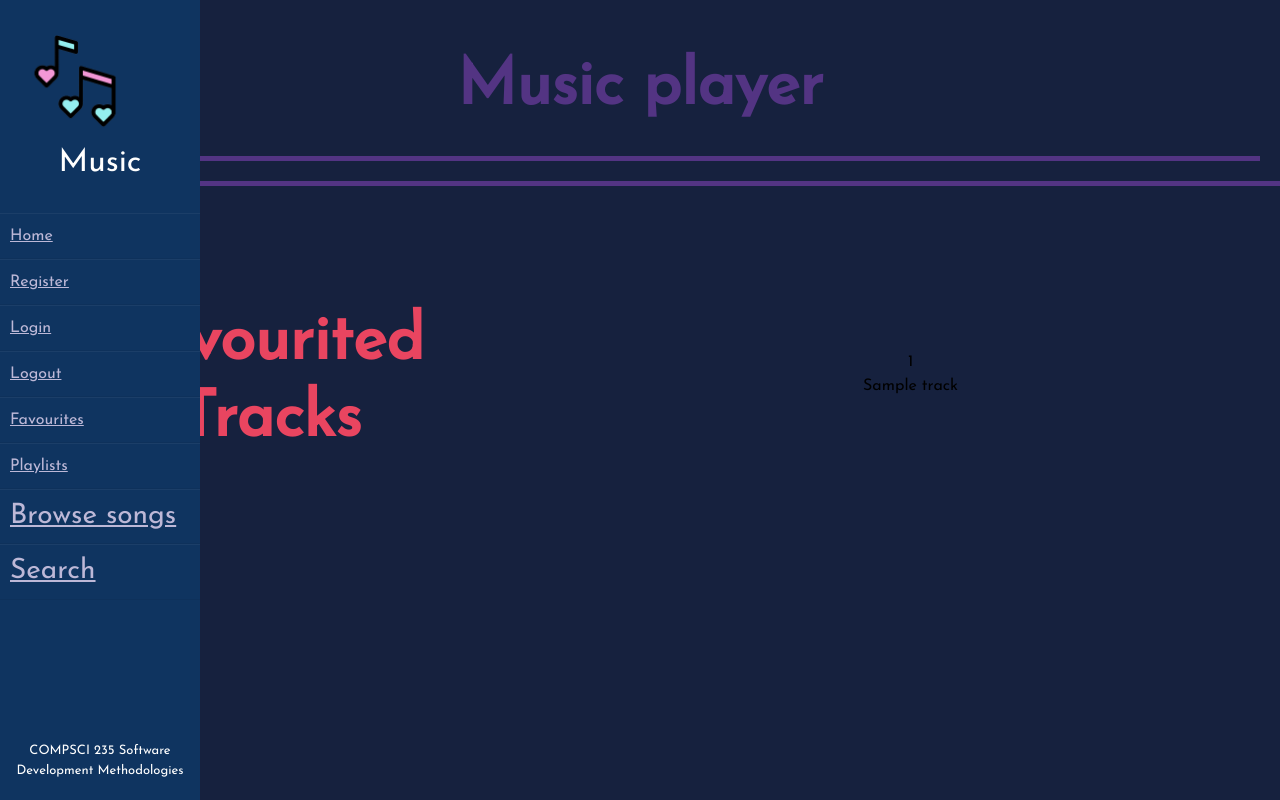
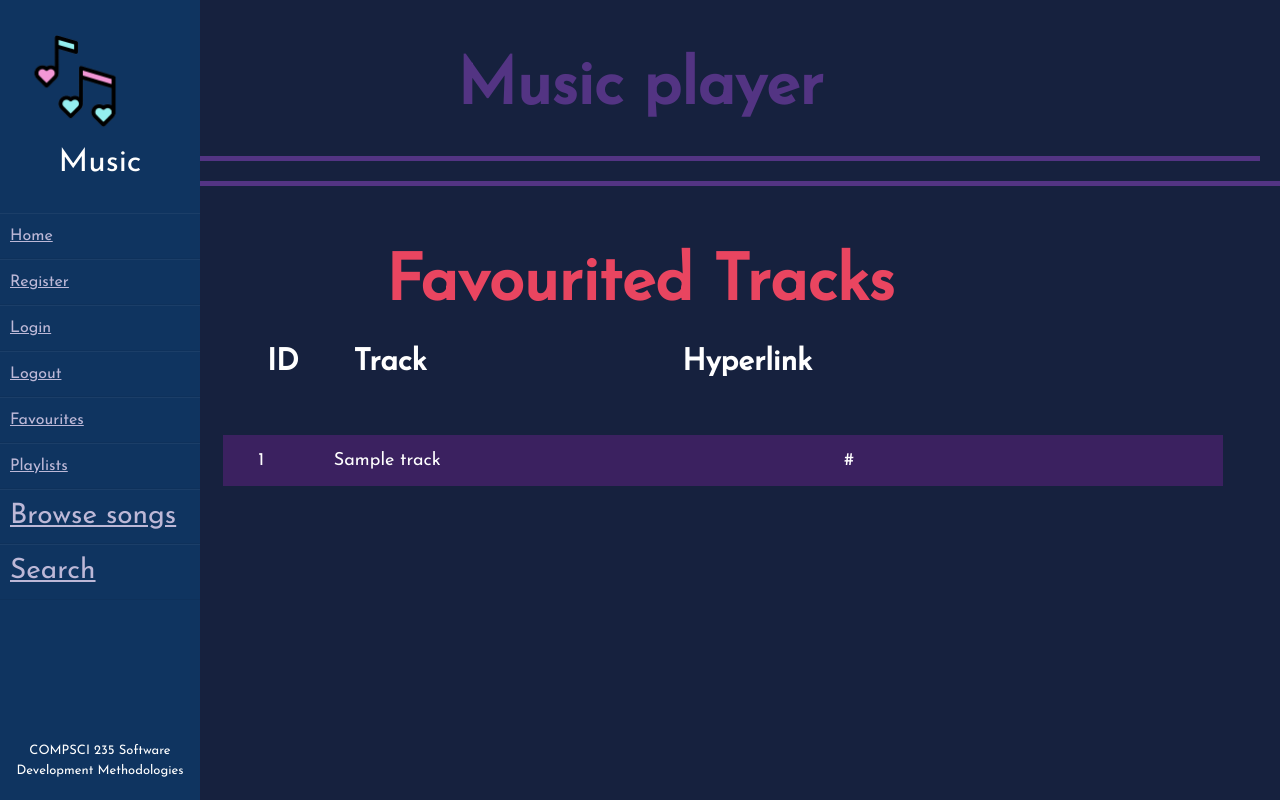
Before and after one commit to hlu750/Music-Player-Web-App-Project, a Flask app: template music/templates/profile/favourites.html in a window 1280 px wide. Run offline with Flask 2, Linux system fonts and the light colour scheme; the template is opened without the code that fills it: most values are stand-ins (such as "Sample title", 1, 10 or a date in 2020); parts of the project's set-up code (start-up, migrations or seed data) failed here and were passed over.

Commit message:
favourites styling

```diff
--- a/music/static/css/styles.css
+++ b/music/static/css/styles.css
@@ -435,3 +435,5 @@ a.fill-div {
  #gradient-folk{
   background-image: var(--gradient-folk);
  }
+
+ #favourite:hover {background-color: #E94560;}
--- a/music/templates/profile/favourites.html
+++ b/music/templates/profile/favourites.html
@@ -2,17 +2,25 @@
 
 <section id="main">
     <h1 class="title">Favourited Tracks</h1>
+
+    <div class ="row justify-content-md-center">
+        <div class="col-sm-1 th" style="font-size: 30px;">ID</div>
+        <div class="col-sm-2 th" style="font-size: 30px;">Track</div>
+        <div class="col-sm-8 th" style="font-size: 30px;">Hyperlink</div>
+    </div>
+    {% for track in tracks %}
+    <a class= "fill-div" href="{{ url_for('track_blueprint.track_page', track_id = track.id ) }}"></a>
+    <div class="tracks" style="width:120%;">
+        <div class ="row justify-content-md-center" id = "favourite">
+            <div class="col-sm-1 td" style="font-size: 18px;">{{track.id}}</div>
+            <div class="col-sm-2 td" style="font-size: 18px;">{{track.title}}</div>
+            <div class="col-sm-9 td" style="font-size: 18px;" href={{track.hyperlink}}>{{track.hyperlink}}</div>
+        </div>
+    </a>
+    </div>
+
+    {% endfor %}
+
 </section>
-{% for track in tracks %}
-    <a class= "fill-div">
-    <div>
-        {{track.track_id}}<br>
-        {{track.title}}<br>
-        <br>
-    </div>
-    </a>
-{% endfor %}
 
 {% endblock %}
-<div style="clear:both">
-</div>
--- a/music/templates/track/track_page.html
+++ b/music/templates/track/track_page.html
@@ -76,7 +76,7 @@
         <header id="track-header" style = "color:white" style="text-align: left"></header>
         <h2 style="color:white;"  style="padding-top: 4px;">Reviews</h2>
         {% for review in track.reviews %}
-            <p>{{review.review_text}}, by {{review.timestamp}}fadsfdsfasdfasdf</p>
+            <p style="color:white;">{{review.review_text}}, by {{review.timestamp}}fadsfdsfasdfasdf</p>
         {% endfor %}
     </div>
 
```
